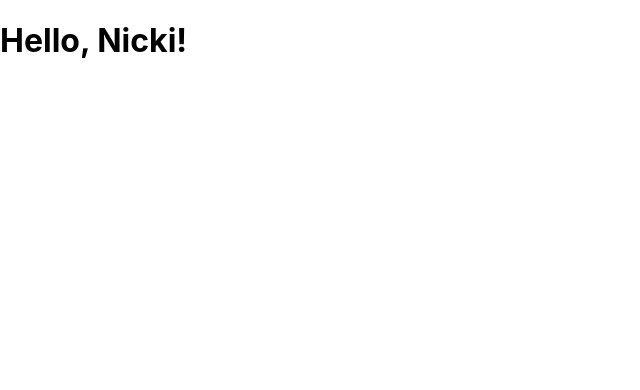
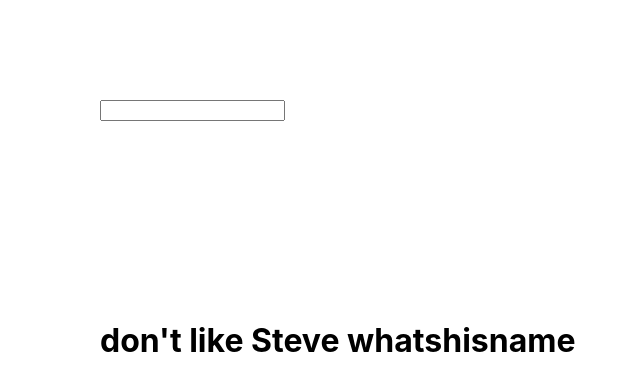
Before and after one commit to knaughton782/friendly-octo-fortnight, a React (Create React App) app: page / in a window 1280 px wide. Shown: the top 390 px of the page, without its empty margins (0-640 px from the left). Built offline with nearby package versions, Linux system fonts and the light colour scheme.

Commit message:
practice the update function for setState

```diff
--- a/src/index.js
+++ b/src/index.js
@@ -5,25 +5,36 @@ import './index.css';
 // import * as serviceWorker from './serviceWorker';
 // import App from './App';
 
-const App = props => {
-    return (
-        <div>
-        <Hello name='Nicki' />
-        </div>
-    )
-}
-class Hello extends React.Component {
+class Text extends React.Component {
+    constructor() {
+        //won't use props in this component because state is managing everything
+        super(); //creates an instance of the base class called component
+        //super is required before you can set the state of a component
+        this.state = {
+            text: 'don\'t like Steve whatshisname'
+            //this is the default state
+        }
+    }
+    update(event) {
+        this.setState({
+            text: event.target.value
+        })
+    }
+
     render() {
+        //jsx to render to the dom
         return (
             <div>
-            <h1>Hello, {this.props.name}!</h1>
+                <input style={{ margin: 100 + 'px' }} type="text" onChange={this.update.bind(this)} />
+                <h1 style={{ margin: 100 + 'px' }}>{this.state.text}</h1>
             </div>
+            //bind is required so it stays into this local scope
         )
     }
 }
 
-ReactDOM.render(<App/>, document.getElementById('root'));
 
+ReactDOM.render(<Text />, document.getElementById('root'));
 
 
 //serviceWorker.unregister();
```
